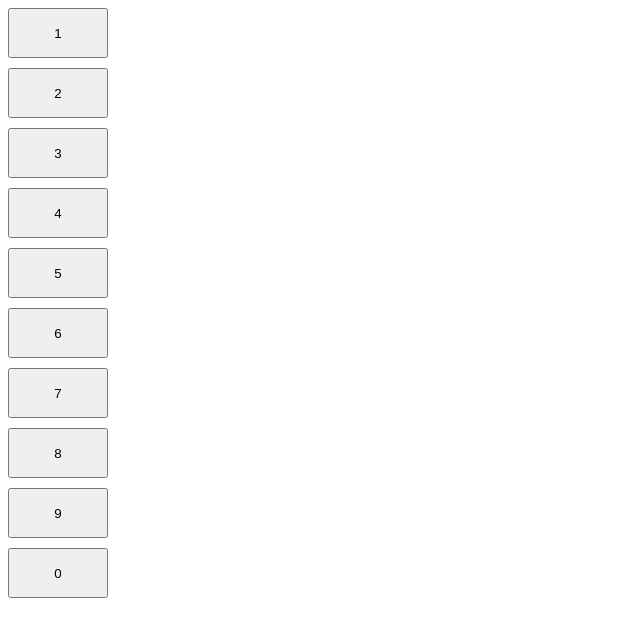
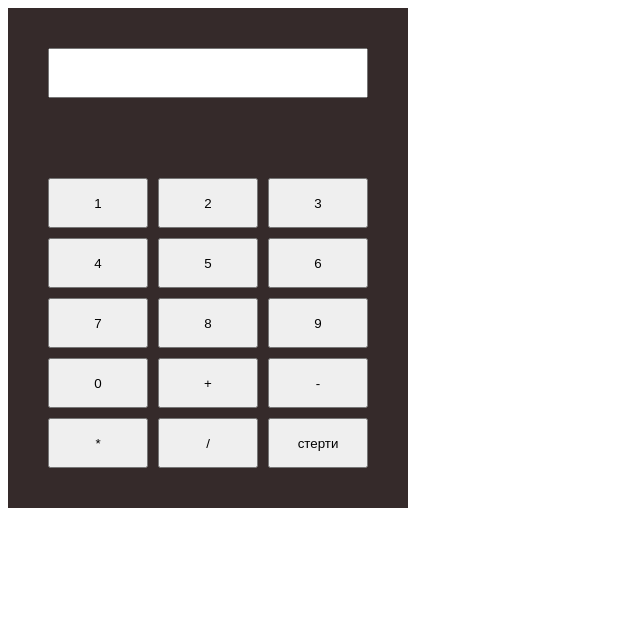
Before and after one commit to Oleg-Kirkicha/calculator, a plain HTML site: page index.html in a window 1280 px wide. Shown: the whole page, without its empty margins (0-640 px from the left). Drawn offline with Linux system fonts and the light colour scheme.

Commit message:
готовий дизайн та структура

```diff
--- a/calculator.css
+++ b/calculator.css
@@ -3,8 +3,27 @@ width: 100;
 height: 50;
 }
 .Calculator{
+
+    width: 200px;
     display: grid;
-    grid-template-columns: 100px, 100;
-    gap: 10px;
-    grid-template-rows: repeat(2);
+    grid-template-columns: repeat(3, 1fr);
+    row-gap: 10px;
+    column-gap: 10px;
+
 }
+.field{
+    width: 320px;
+}
+input{
+    width: 320px;
+    height: 50px;
+
+}
+.all{
+background-color: rgb(53, 42, 42);
+height: 500;
+width: 400;
+display: grid;
+align-items: center;
+justify-content: center;
+}
--- a/index.html
+++ b/index.html
@@ -4,21 +4,31 @@
 </head>
 
 <body>
+    <div class="all">
+<div class="field"><input readonly> </div>
+
 
 <div class="Calculator">
-<button><p>1</p></button>
-<button><p>2</p></button>
-<button><p>3</p></button>
-<button><p>4</p></button>
-<button><p>5</p></button>
-<button><p>6</p></button>
-<button><p>7</p></button>
-<button><p>8</p></button>
-<button><p>9</p></button>
-<button><p>0</p></button>
+<button id="1"><p>1</p></button>
+<button id="2"><p>2</p></button>
+<button id="3"><p>3</p></button>
+<button id="4"><p>4</p></button>
+<button id="5"><p>5</p></button>
+<button id="6"><p>6</p></button>
+<button id="7"><p>7</p></button>
+<button id="8"><p>8</p></button>
+<button id="9"><p>9</p></button>
+<button id="0"><p>0</p></button>
+<button id="plus"><p>+</p></button>
+<button id="minus"><p>-</p></button>
+<button id="multiply"><p>*</p></button>
+<button id="divide"><p>/</p></button>
+
+<button><p>стерти</p></button>
 </div>
 
-
+</div>
+<script src="script.js"></script>
 </body>
 
 
```
Also changed, not shown: script.js (added).
